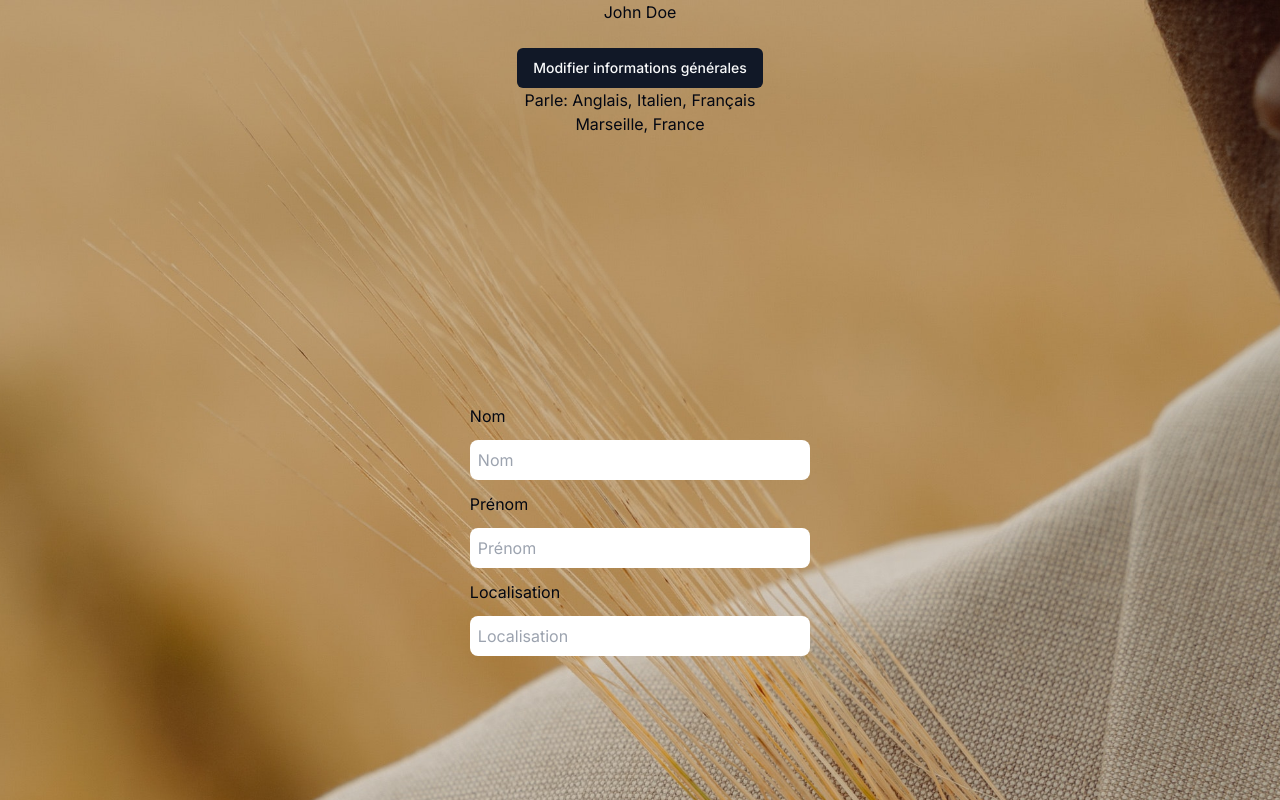
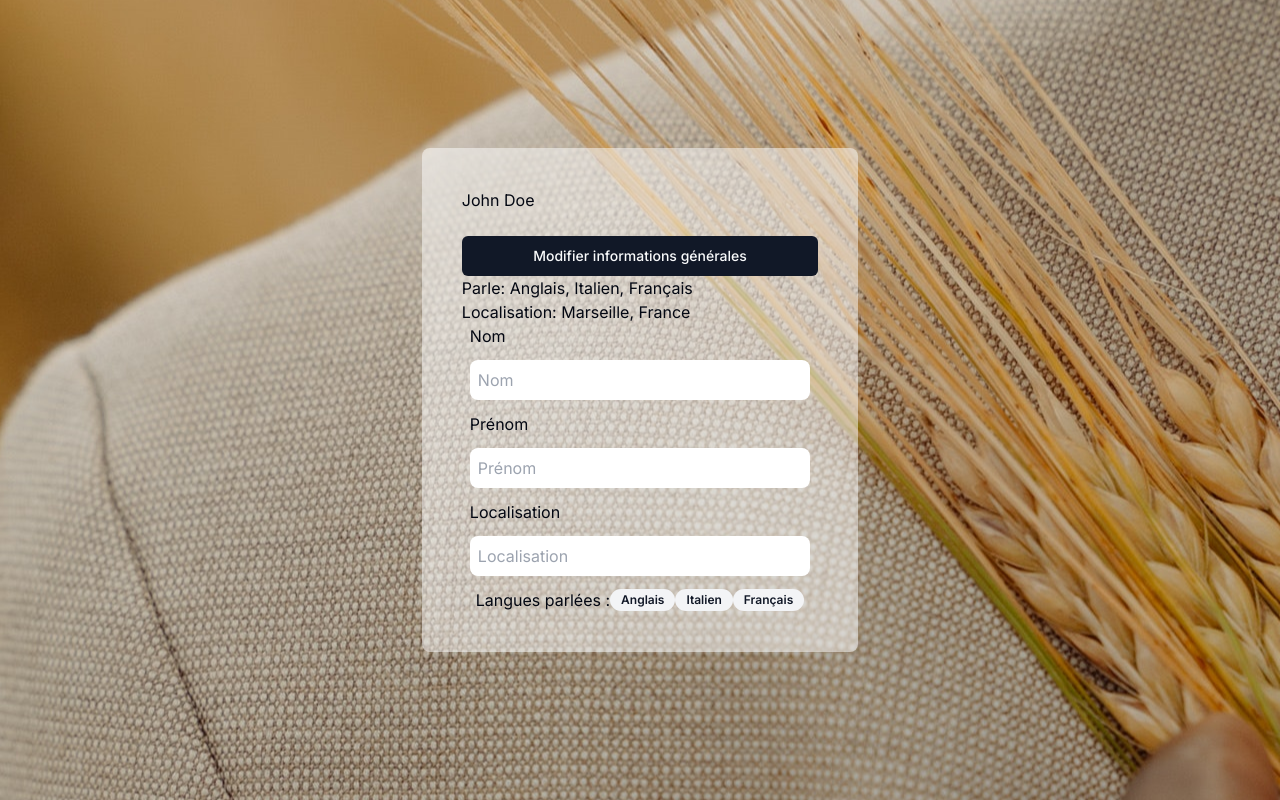
Before and after one commit to tchessi-pre/moonshot, a Next.js app in the folder front/: page /informations_private in a window 1280 px wide. Shown: the top 800 px of the page. Built offline with nearby package versions, Linux system fonts and the light colour scheme.

Commit message:
last change

```diff
--- a/front/src/app/informations_private/page.js
+++ b/front/src/app/informations_private/page.js
@@ -8,9 +8,10 @@ import { Badge } from "@/components/ui/badge"
 export default function Login() {
 	return (
 		<main
-			className='relative flex flex-col items-center justify-center h-fit bg-center bg-cover'
+			className='relative flex flex-col items-center justify-center min-h-screen bg-center '
 			style={{ backgroundImage: "url('/assets/bground.jpg')" }}
 		>
+            <div className="bg-cover bg-white bg-opacity-50 p-10 rounded-lg m-10">
                 <div>
                     <span>
                         John Doe
@@ -28,18 +29,19 @@ export default function Login() {
                 </div>
                 <div>
                     <span>
-                    Marseille, France
+                    Localisation: Marseille, France
                     </span>
                 </div>
 
-			<div className='flex items-center justify-center min-h-screen mx-2'>
+                <div className='flex items-center justify-center mx-2'>
                     <Form/>
                 </div>
-            <div className='flex items-center justify-center min-h-screen mx-2'>
+                <div className='flex items-center justify-center  mx-2'>
                     <span>Langues parlées :</span>
-                <Badge variant="secondary">Secondary</Badge>
-                <Badge variant="secondary">Secondary</Badge>
-                <Badge variant="secondary">Secondary</Badge>
+                    <Badge variant="secondary">Anglais</Badge>
+                    <Badge variant="secondary">Italien</Badge>
+                    <Badge variant="secondary">Français</Badge>
+                </div>
             </div>
 		</main>
 	);
```
Also changed, not shown: 1 other file (tests, documents, lock files or other folders). Lines whose indentation alone changed are shown as unchanged.
